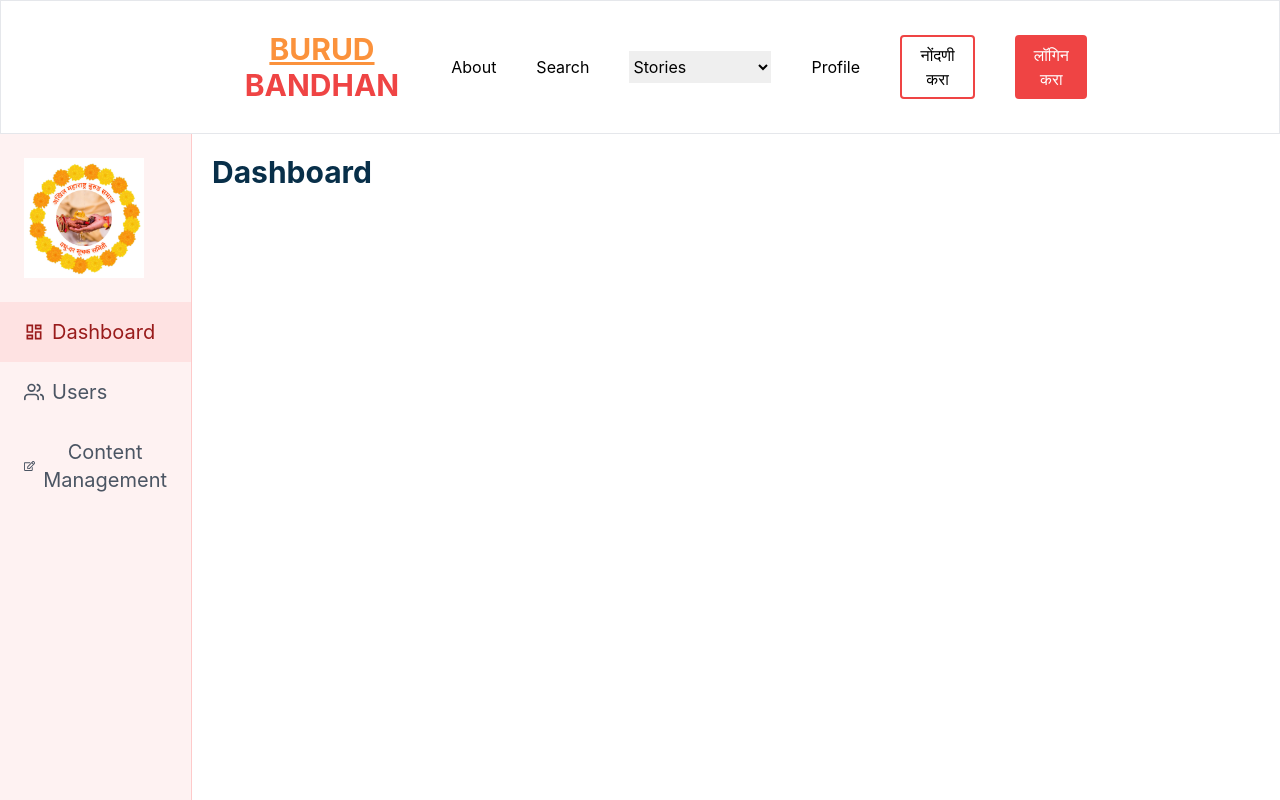
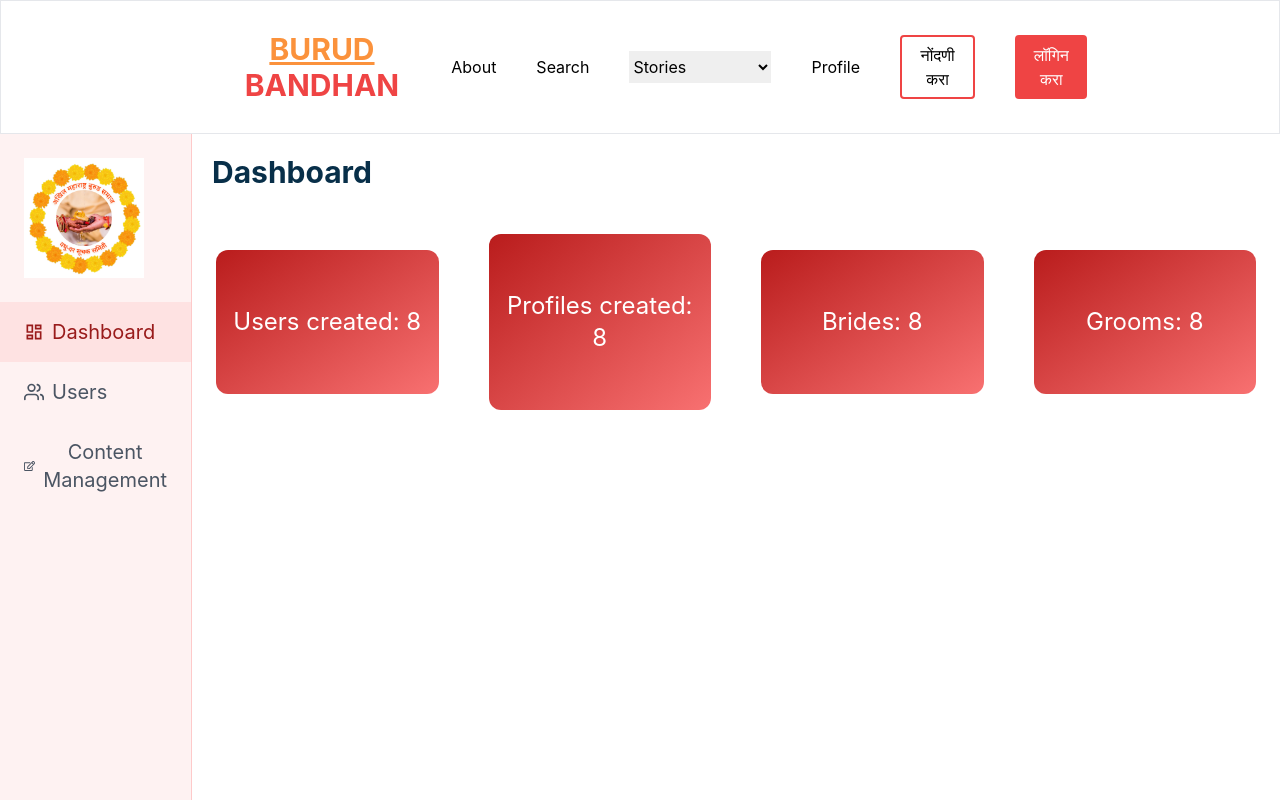
Before and after one commit to Increditex-Software-Solutions-Pvt-Ltd/new_BurudBandhan, a React (Create React App) app in the folder frontend/: page /admin in a window 1280 px wide. Shown: the top 800 px of the page. Built offline with nearby package versions, Linux system fonts and the light colour scheme.

Commit message:
modified dashboard component

```diff
--- a/frontend/src/Components/Admin/Dashboard.jsx
+++ b/frontend/src/Components/Admin/Dashboard.jsx
@@ -1,10 +1,33 @@
 import React from 'react'
 import Heading from './Heading';
+
+const data = [
+  {title:"Users created", total:8},
+  {title:"Profiles created", total:8},
+  {title:"Brides", total:8},
+  {title:"Grooms", total:8},
+]
 
 const Dashboard = () => {
   return (
     <div>
         <Heading innerText='Dashboard' />
+
+        {/* See relevant data here */}
+        <div className='m-6 flex justify-between items-center gap-[50px]'>
+            {
+              data.map((item, index)=>(
+                <div className='
+                w-1/4 p-4 py-14
+                rounded-xl
+                cursor-pointer
+                bg-gradient-to-br from-red-700 to-red-400 hover:bg-gradient-to-tl
+                ' key={index}>
+                  <p className='text-2xl text-white'>{item.title}: <span>{item.total}</span></p>
+                </div>
+              ))
+            }
+        </div>
     </div>
   )
 }
```
